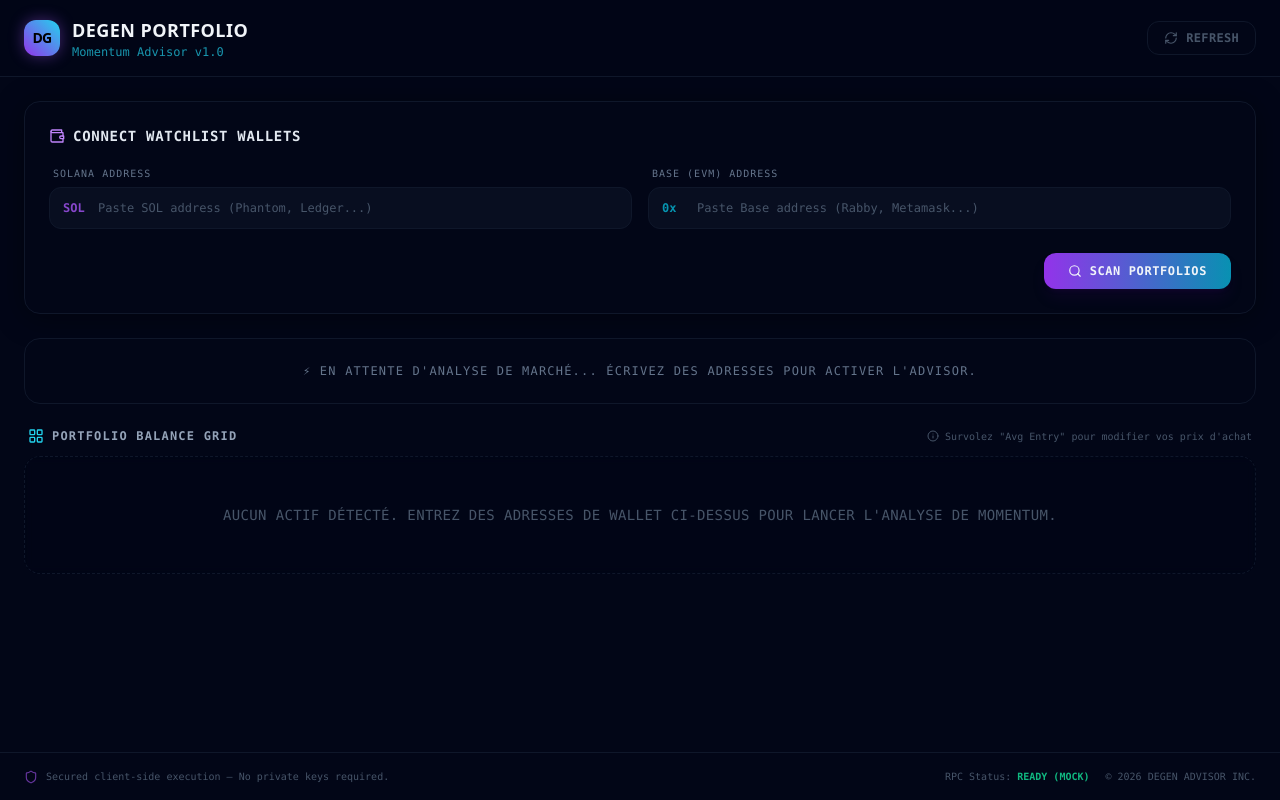
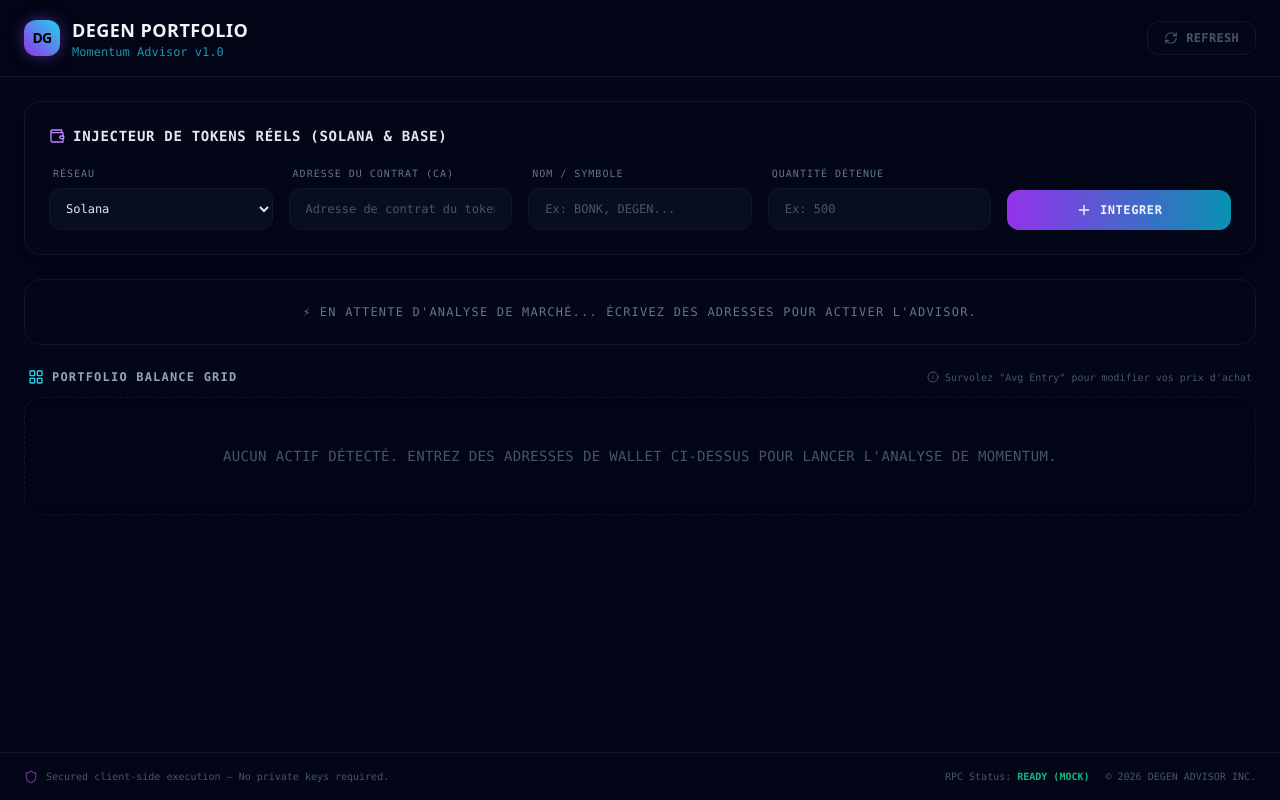
Before and after one commit to anes70/degen-portfolio-advisor, a React (Vite) app: page / in a window 1280 px wide. Built offline with nearby package versions, Linux system fonts and the light colour scheme.

Commit message:
Update WalletInput.tsx

```diff
--- a/src/components/WalletInput.tsx
+++ b/src/components/WalletInput.tsx
@@ -1,91 +1,126 @@
 import React, { useState } from 'react';
 import { usePortfolioStore } from '../store/portfolioStore';
-import { Wallet, Search } from 'lucide-react';
+import { Plus, Trash2, Wallet } from 'lucide-react';
+import { Network } from '../types/token';
 
 export const WalletInput: React.FC = () => {
-  const { wallets, setWalletAddress, clearPortfolio } = usePortfolioStore();
+  const { tokens, addCustomToken, clearPortfolio, removeToken } = usePortfolioStore();
 
-  const [solInput, setSolInput] = useState(wallets.solana);
-  const [baseInput, setBaseInput] = useState(wallets.base);
+  const [network, setNetwork] = useState<Network>('solana');
+  const [address, setAddress] = useState('');
+  const [symbol, setSymbol] = useState('');
+  const [balance, setBalance] = useState('');
+  const [entryPrice, setEntryPrice] = useState('');
 
   const handleSubmit = (e: React.FormEvent) => {
     e.preventDefault();
-    if (solInput.trim() !== wallets.solana) {
-      setWalletAddress('solana', solInput.trim());
-    }
-    if (baseInput.trim() !== wallets.base) {
-      setWalletAddress('base', baseInput.trim());
-    }
+    if (!address || !balance) return;
+
+    addCustomToken(
+      network,
+      address.trim(),
+      symbol.trim() || 'TOKEN',
+      parseFloat(balance) || 0,
+      parseFloat(entryPrice) || 0
+    );
+
+    setAddress('');
+    setSymbol('');
+    setBalance('');
+    setEntryPrice('');
   };
 
-  const hasActiveWallets = wallets.solana || wallets.base;
-
   return (
-    <div className="w-full bg-slate-950 border border-slate-900 rounded-2xl p-6 shadow-[0_4px_30px_rgba(0,0,0,0.4)]">
+    <div className="w-full bg-slate-950 border border-slate-900 rounded-2xl p-6 shadow-xl">
       <div className="flex items-center justify-between mb-5">
         <div className="flex items-center gap-2">
           <Wallet className="h-4 w-4 text-purple-400" />
           <h2 className="text-sm font-bold text-slate-200 uppercase tracking-wider font-mono">
-            Connect Watchlist Wallets
+            Injecteur de Tokens Réels (Solana & Base)
           </h2>
         </div>
-        {hasActiveWallets && (
+        {tokens.length > 0 && (
           <button
-            onClick={() => {
-              setSolInput('');
-              setBaseInput('');
-              clearPortfolio();
-            }}
+            onClick={clearPortfolio}
             className="text-[10px] font-mono text-rose-500 hover:underline tracking-tight"
           >
-            DISCONNECT ALL
+            EFFACER TOUT
           </button>
         )}
       </div>
 
-      <form onSubmit={handleSubmit} className="space-y-4 font-mono">
-        <div className="grid grid-cols-1 md:grid-cols-2 gap-4">
-          {/* Input Solana */}
+      <form onSubmit={handleSubmit} className="grid grid-cols-1 sm:grid-cols-2 lg:grid-cols-5 gap-4 font-mono text-xs items-end">
         <div className="flex flex-col gap-1.5">
-            <label className="text-[10px] text-slate-500 uppercase tracking-widest pl-1">Solana Address</label>
-            <div className="relative flex items-center">
-              <span className="absolute left-3.5 text-xs font-bold text-purple-500/80">SOL</span>
+          <label className="text-[10px] text-slate-500 uppercase tracking-widest pl-1">Réseau</label>
+          <select
+            value={network}
+            onChange={(e) => setNetwork(e.target.value as Network)}
+            className="w-full bg-slate-900/50 border border-slate-900 text-slate-200 rounded-xl px-3 py-3 focus:outline-none focus:border-cyan-500/50"
+          >
+            <option value="solana">Solana</option>
+            <option value="base">Base (EVM)</option>
+          </select>
+        </div>
+
+        <div className="flex flex-col gap-1.5">
+          <label className="text-[10px] text-slate-500 uppercase tracking-widest pl-1">Adresse du Contrat (CA)</label>
           <input
             type="text"
-                placeholder="Paste SOL address (Phantom, Ledger...)"
-                value={solInput}
-                onChange={(e) => setSolInput(e.target.value)}
-                className="w-full bg-slate-900/50 border border-slate-900 text-xs text-slate-200 placeholder-slate-600 rounded-xl pl-12 pr-4 py-3 focus:outline-none focus:border-purple-500/50 focus:ring-1 focus:ring-purple-500/20 transition-all font-medium"
+            placeholder="Adresse de contrat du token..."
+            value={address}
+            onChange={(e) => setAddress(e.target.value)}
+            className="w-full bg-slate-900/50 border border-slate-900 text-slate-200 placeholder-slate-600 rounded-xl px-4 py-3 focus:outline-none focus:border-cyan-500/50"
+            required
           />
         </div>
+
+        <div className="flex flex-col gap-1.5">
+          <label className="text-[10px] text-slate-500 uppercase tracking-widest pl-1">Nom / Symbole</label>
+          <input
+            type="text"
+            placeholder="Ex: BONK, DEGEN..."
+            value={symbol}
+            onChange={(e) => setSymbol(e.target.value)}
+            className="w-full bg-slate-900/50 border border-slate-900 text-slate-200 placeholder-slate-600 rounded-xl px-4 py-3 focus:outline-none focus:border-cyan-500/50"
+          />
         </div>
 
-          {/* Input Base EVM */}
         <div className="flex flex-col gap-1.5">
-            <label className="text-[10px] text-slate-500 uppercase tracking-widest pl-1">Base (EVM) Address</label>
-            <div className="relative flex items-center">
-              <span className="absolute left-3.5 text-xs font-bold text-cyan-500/80">0x</span>
+          <label className="text-[10px] text-slate-500 uppercase tracking-widest pl-1">Quantité Détenue</label>
           <input
-                type="text"
-                placeholder="Paste Base address (Rabby, Metamask...)"
-                value={baseInput}
-                onChange={(e) => setBaseInput(e.target.value)}
-                className="w-full bg-slate-900/50 border border-slate-900 text-xs text-slate-200 placeholder-slate-600 rounded-xl pl-12 pr-4 py-3 focus:outline-none focus:border-cyan-500/50 focus:ring-1 focus:ring-cyan-500/20 transition-all font-medium"
+            type="number"
+            step="any"
+            placeholder="Ex: 500"
+            value={balance}
+            onChange={(e) => setBalance(e.target.value)}
+            className="w-full bg-slate-900/50 border border-slate-900 text-slate-200 placeholder-slate-600 rounded-xl px-4 py-3 focus:outline-none focus:border-cyan-500/50"
+            required
           />
         </div>
-          </div>
-        </div>
 
-        <div className="flex justify-end pt-2">
+        <div>
           <button
             type="submit"
-            className="flex items-center gap-2 bg-gradient-to-r from-purple-600 to-cyan-600 hover:from-purple-500 hover:to-cyan-500 text-slate-100 px-6 py-2.5 rounded-xl text-xs font-bold tracking-wider shadow-lg shadow-purple-950/20 transition-all hover:scale-[1.01]"
+            className="w-full flex items-center justify-center gap-2 bg-gradient-to-r from-purple-600 to-cyan-600 hover:from-purple-500 hover:to-cyan-500 text-slate-100 py-3 rounded-xl font-bold tracking-wider transition-all"
           >
-            <Search className="h-3.5 w-3.5" />
-            SCAN PORTFOLIOS
+            <Plus className="h-4 w-4" />
+            INTEGRER
           </button>
         </div>
       </form>
+
+      {tokens.length > 0 && (
+        <div className="flex flex-wrap gap-2 mt-4 pt-4 border-t border-slate-900/60">
+          {tokens.map(t => (
+            <div key={t.id} className="flex items-center gap-2 bg-slate-900/60 border border-slate-900 text-[10px] font-mono px-2.5 py-1 rounded-lg text-slate-400">
+              <span className="font-bold text-slate-200">{t.symbol}</span>
+              <button type="button" onClick={() => removeToken(t.id)} className="text-slate-600 hover:text-rose-400">
+                <Trash2 className="h-3 w-3" />
+              </button>
+            </div>
+          ))}
+        </div>
+      )}
     </div>
   );
 };
```
Lines whose indentation alone changed are shown as unchanged.
